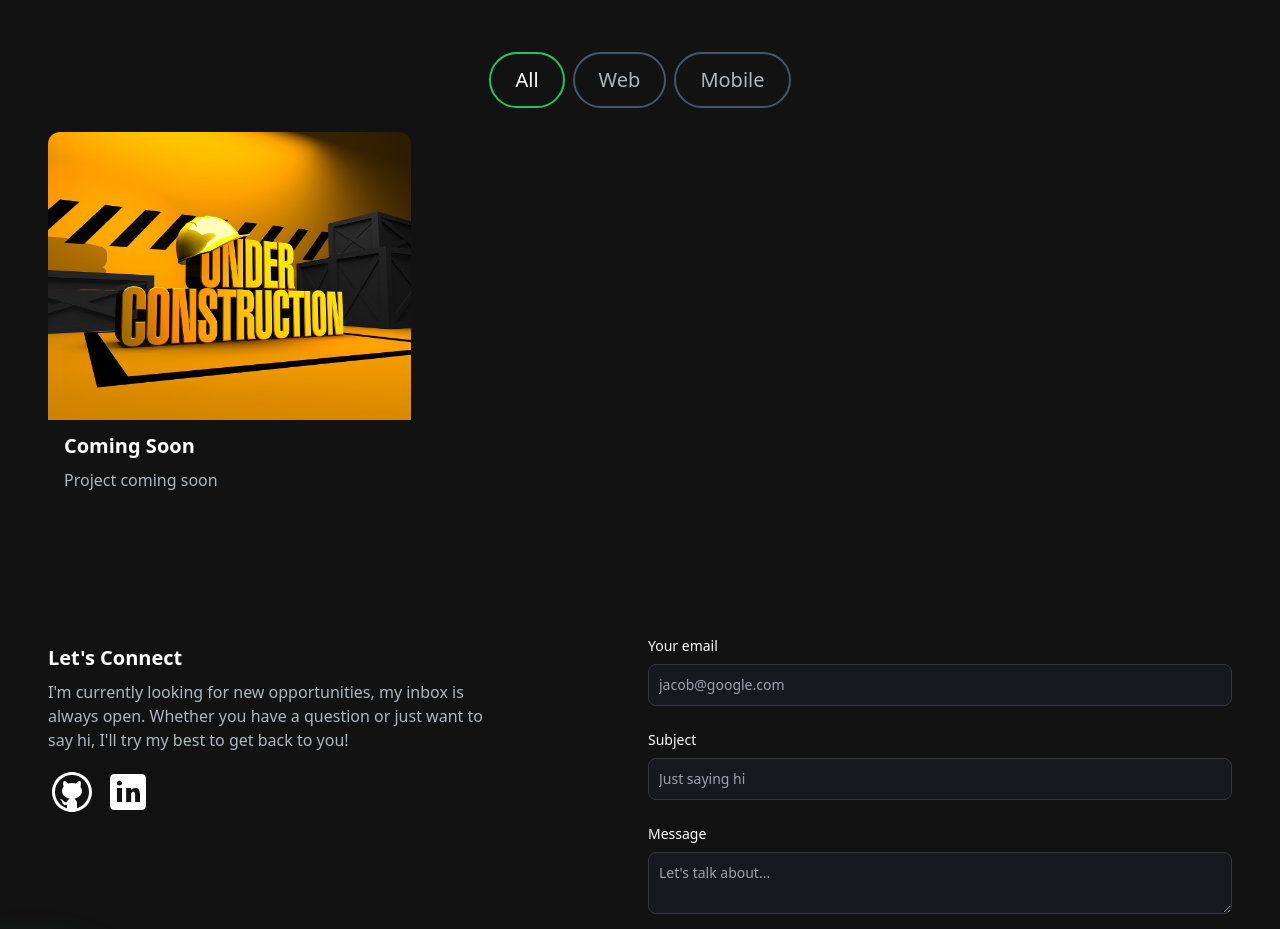
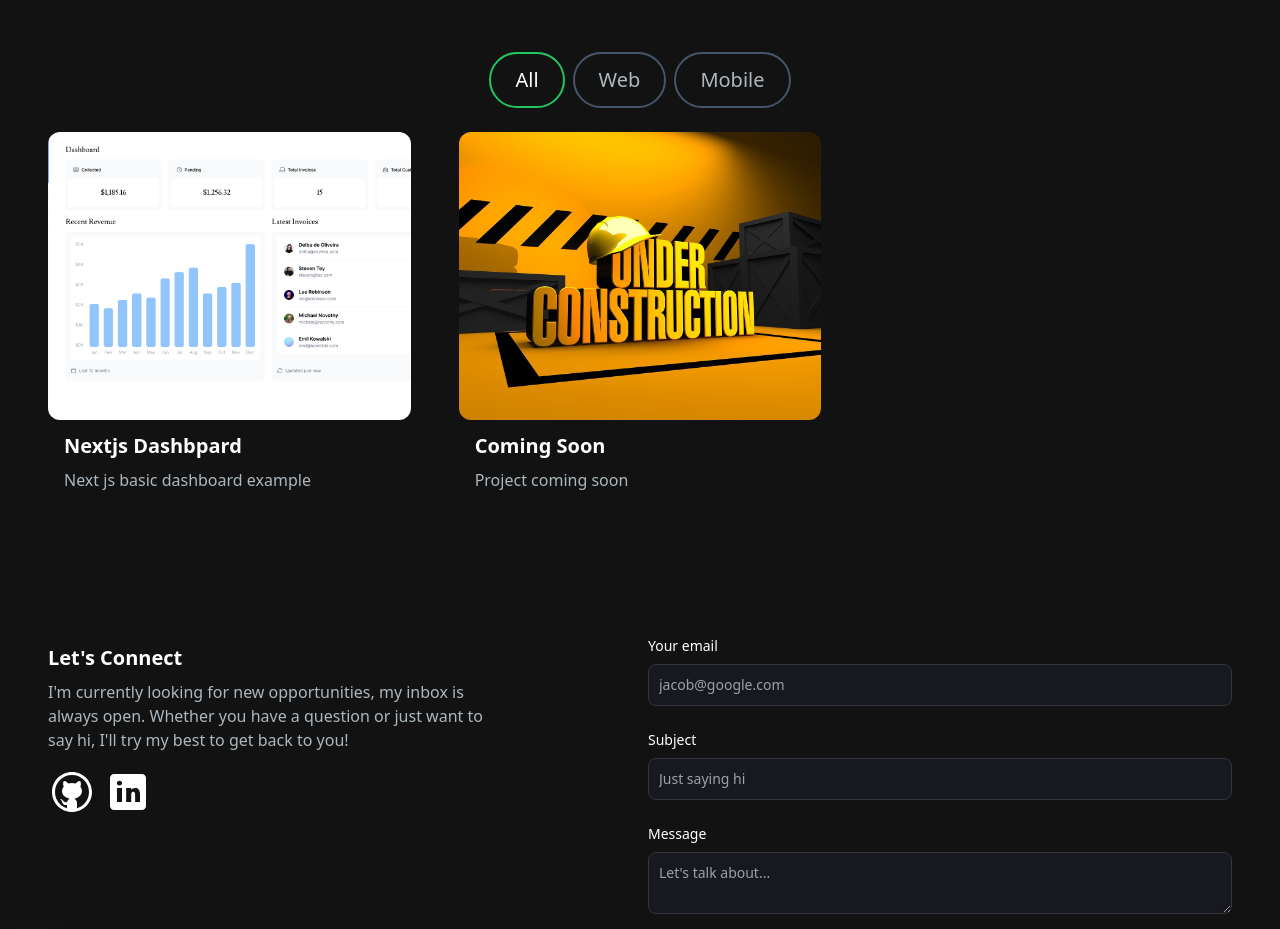
Before and after one commit to albertino-vieira/my-portfolio, a React (Vite) app: page / in a window 1280 px wide. Shown: the part 2180-3109 px from the top of the page. Built offline with nearby package versions, Linux system fonts and the light colour scheme.

Commit message:
added project

```diff
--- a/src/components/Project/ProjectCard.tsx
+++ b/src/components/Project/ProjectCard.tsx
@@ -17,7 +17,7 @@ const ProjectCard = ({
 }: ProjectCardProps) => (
   <div>
     <div
-      className="h-52 md:h-72 rounded-t-xl relative group bg-contain bg-clip-content bg-no-repeat"
+      className="h-52 md:h-72 rounded-xl relative group bg-contain bg-clip-content bg-no-repeat"
       style={{
         background: `url(${imgUrl})`,
         backgroundSize: "cover",
@@ -27,12 +27,14 @@ const ProjectCard = ({
       <div className="overlay items-center justify-center absolute top-0 left-0 w-full h-full bg-[#181818] bg-opacity-0 hidden group-hover:flex group-hover:bg-opacity-80 transition-all duration-500 ">
         <a
           href={gitUrl}
+          target="_blank"
           className="h-14 w-14 mr-2 border-2 relative rounded-full border-[#ADB7BE] hover:border-white group/link"
         >
           <CodeBracketIcon className="h-10 w-10 text-[#ADB7BE] absolute top-1/2 left-1/2 transform -translate-x-1/2 -translate-y-1/2  cursor-pointer group-hover/link:text-white" />
         </a>
         <a
           href={previewUrl}
+          target="_blank"
           className="h-14 w-14 border-2 relative rounded-full border-[#ADB7BE] hover:border-white group/link"
         >
           <EyeIcon className="h-10 w-10 text-[#ADB7BE] absolute top-1/2 left-1/2 transform -translate-x-1/2 -translate-y-1/2  cursor-pointer group-hover/link:text-white" />
--- a/src/components/Project/ProjectsSection.tsx
+++ b/src/components/Project/ProjectsSection.tsx
@@ -3,11 +3,21 @@ import ProjectCard from "./ProjectCard";
 import ProjectTag from "./ProjectTag";
 import { motion, useInView } from "framer-motion";
 import under from "../../assets/under-construction.jpg";
+import Dashboard from "../../assets/dashboard.png";
 const Tags = ["All", "Web", "Mobile"];
 
 const projectsData = [
   {
     id: 1,
+    title: "Nextjs Dashbpard",
+    description: "Next js basic dashboard example",
+    image: Dashboard,
+    tag: ["All", "Web"],
+    gitUrl: "https://github.com/albertino-vieira/nextjs-dashboard",
+    previewUrl: "https://nextjs-dashboard-lyart-pi-47.vercel.app/"
+  },
+  {
+    id: 2,
     title: "Coming Soon",
     description: "Project coming soon",
     image: under,
@@ -15,15 +25,7 @@ const projectsData = [
     gitUrl: "/",
     previewUrl: "/",
   },
-  /*{
-    id: 1,
-    title: "React Portfolio Website",
-    description: "Project 1 description",
-    image: "/images/projects/1.png",
-    tag: ["All", "Web"],
-    gitUrl: "/",
-    previewUrl: "/",
-  },
+  /*
   {
     id: 2,
     title: "Potography Portfolio Website",
```
Also changed, not shown: src/assets/dashboard.png (added).
